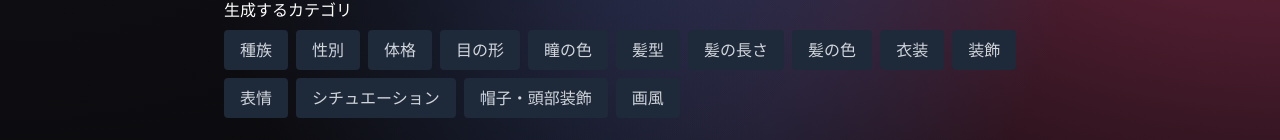
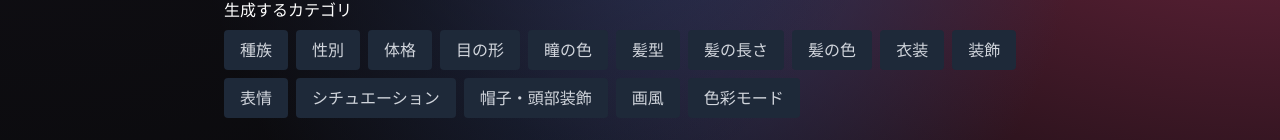
Before and after one commit to rikutoaimanga-max/originalcaracter, a Next.js app: page /admin in a window 1280 px wide. Shown: the part 180-320 px from the top of the page. Built offline with nearby package versions, Linux system fonts and the light colour scheme.

Commit message:
feat(data): add color mode category to options

```diff
--- a/src/data/options.ts
+++ b/src/data/options.ts
@@ -358,4 +358,18 @@ export const categories: Category[] = [
             { id: "real", label: "実写風", value: "photorealistic, 8k, realistic texture, photography", imageSrc: "https://placehold.co/400x400/png?text=Real" },
         ],
     },
+    {
+        id: "color_mode",
+        label: "色彩モード",
+        items: [
+            randomOption,
+            { id: "full_color", label: "フルカラー", value: "full color", imageSrc: "https://placehold.co/400x400/png?text=Color" },
+            { id: "monochrome", label: "モノクロ", value: "monochrome, greyscale", imageSrc: "https://placehold.co/400x400/000000/ffffff/png?text=Mono" },
+            { id: "sepia", label: "セピア", value: "sepia", imageSrc: "https://placehold.co/400x400/704214/ffffff/png?text=Sepia" },
+            { id: "vivid", label: "ビビッド", value: "vivid colors", imageSrc: "https://placehold.co/400x400/ff00ff/ffffff/png?text=Vivid" },
+            { id: "pastel", label: "パステル", value: "pastel colors", imageSrc: "https://placehold.co/400x400/ffb6c1/ffffff/png?text=Pastel" },
+            { id: "muted", label: "くすみカラー", value: "muted colors, desaturated", imageSrc: "https://placehold.co/400x400/888888/ffffff/png?text=Muted" },
+            { id: "neon", label: "ネオン", value: "neon colors, glowing", imageSrc: "https://placehold.co/400x400/00ff00/000000/png?text=Neon" },
+        ],
+    },
 ];
```
